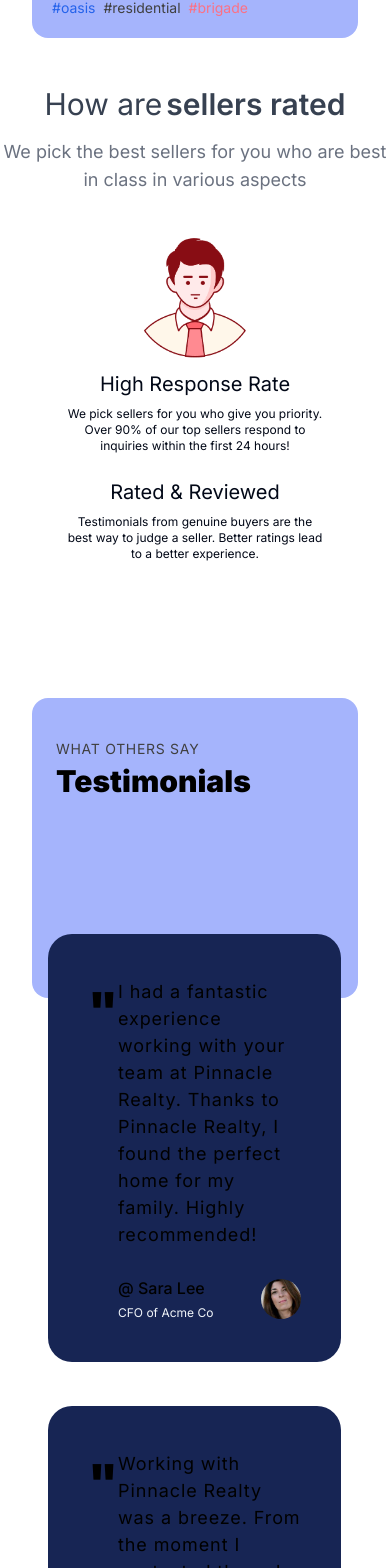
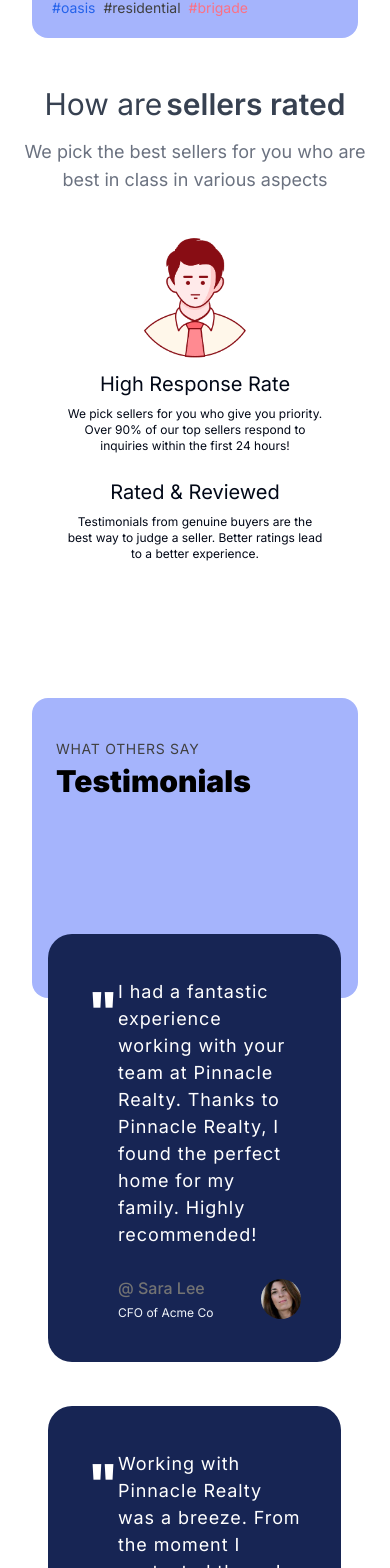
Before and after one commit to Prajwal-ak-0/pinnacle, a Next.js app: page / in a window 390 px wide. Shown: the part 1916-3484 px from the top of the page. Built offline with nearby package versions, Linux system fonts and the light colour scheme; no server answers.

Commit message:
Responsive footer 1.4

```diff
--- a/components/Feedback.tsx
+++ b/components/Feedback.tsx
@@ -9,7 +9,7 @@
         How are
         <strong className="font-semibold pl-1">sellers rated</strong>
       </h2>
-      <p className="subtitle mt-4 text-gray-500 text-lg text-center">
+      <p className="subtitle mt-4 text-gray-500 text-lg text-center mx-6">
         We pick the best sellers for you who are best in class in various aspects
       </p>
       <div className="sm:container sm:mt-16 sm:text-center sm:box-border sm:flex sm:flex-row sm:justify-evenly hidden">
--- a/components/Testimonials.tsx
+++ b/components/Testimonials.tsx
@@ -24,13 +24,13 @@
   <div
     className="bg-blue-950 flex md:flex-row md:justify-evenly p-10 rounded-3xl md:w-full w-[90%] md:mx-auto md:mt-0 mt-4 ml-4 "
   >
-    <p className="text-black font-black text-[48px]">{` " `}</p>
+    <p className="text-white font-black text-[48px]">{` " `}</p>
     <div className="mt-1">
-      <p className="text-black tracking-wider text-[18px]">{testimonial}</p>
+      <p className="text-white tracking-wider text-[18px]">{testimonial}</p>
       <div className="mt-7 flex justify-between items-center gap-1">
         <div className="flex-1 flex flex-col">
-          <p className="text-black font-medium text-[16px]">
-            <span className="blue-text-gradient">@</span> {name}
+          <p className="text-neutral-500 font-medium text-[16px]">
+            <span className="text-neutral-500">@</span> {name}
           </p>
           <p className="mt-1 text-secondary text-[12px]">
             {designation} of {company}
```
